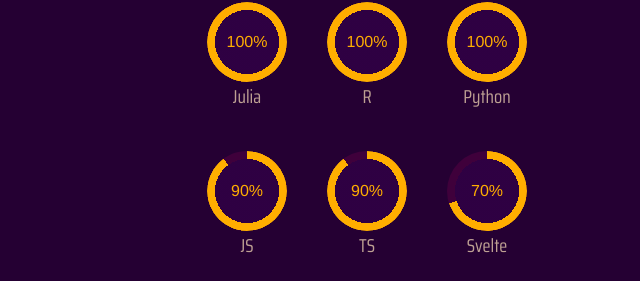
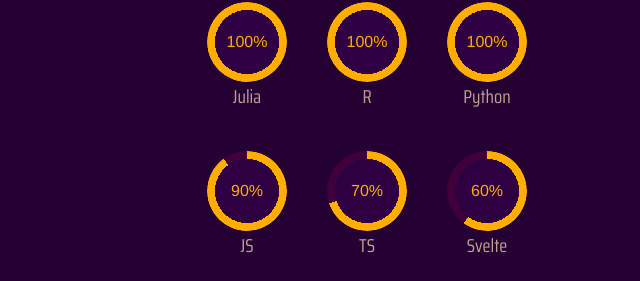
Before and after one commit to alstat/al-asaad, a SvelteKit app: page /resume in a window 1280 px wide. Shown: the part 1907-2188 px from the top of the page, without its empty margins (273-913 px from the left). Built offline with nearby package versions, Linux system fonts and the light colour scheme; a web font is replaced by a local one.

Commit message:
update skills

```diff
--- a/src/lib/data/skills.js
+++ b/src/lib/data/skills.js
@@ -17,11 +17,11 @@ const progLang = [
     },
     {
         skill: "TS",
-        percent: 90
+        percent: 70
     },
     {
         skill: "Svelte",
-        percent: 70
+        percent: 60
     },
 ]
 
--- a/src/routes/resume/Skills.svelte
+++ b/src/routes/resume/Skills.svelte
@@ -14,7 +14,7 @@
                     <div
                         class="gauge"
                         role="progressbar"
-                        aria-valuenow="65"
+						aria-valuenow={ data["percent"] }
                         aria-valuemin="0"
                         aria-valuemax="100"
                         style="--value:{ data["percent"] }"
@@ -32,7 +32,7 @@
                 <div
                     class="gauge"
                     role="progressbar"
-                    aria-valuenow="65"
+                    aria-valuenow={ data["percent"] }
                     aria-valuemin="0"
                     aria-valuemax="100"
                     style="--value:{ data["percent"] }"
```
